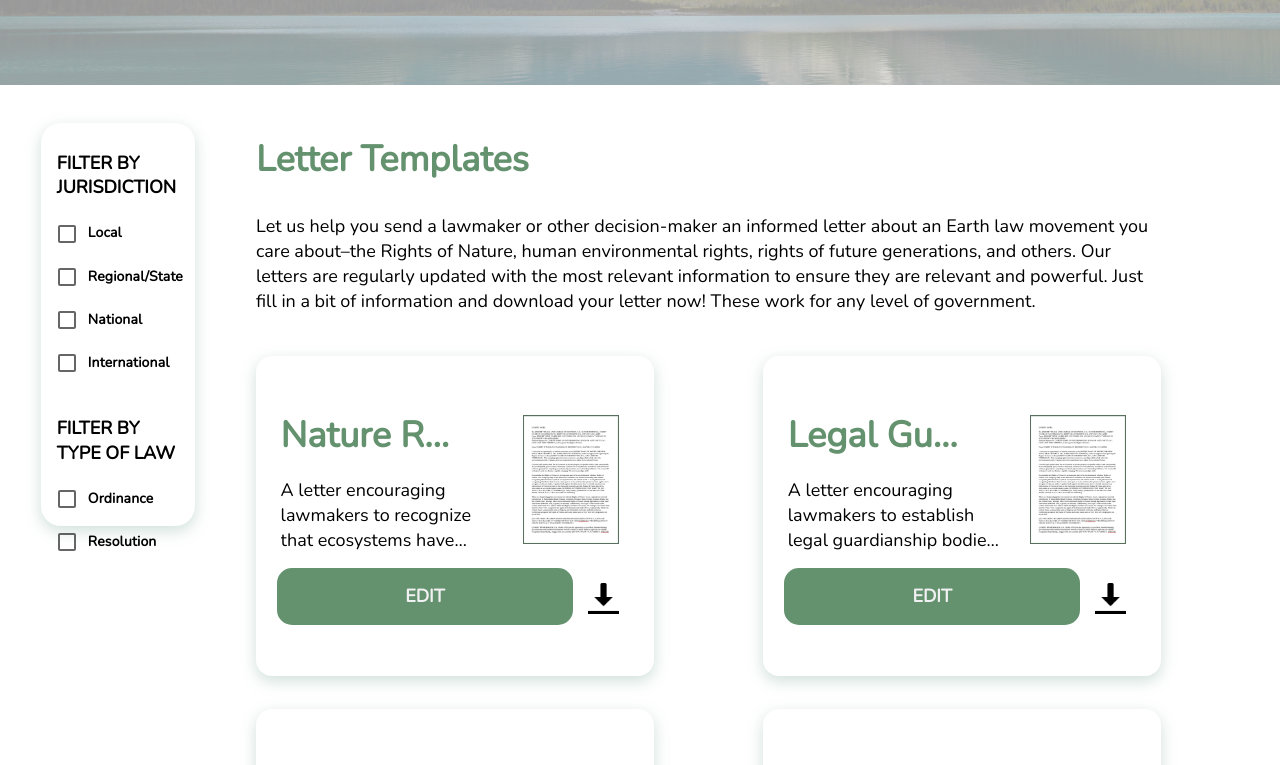
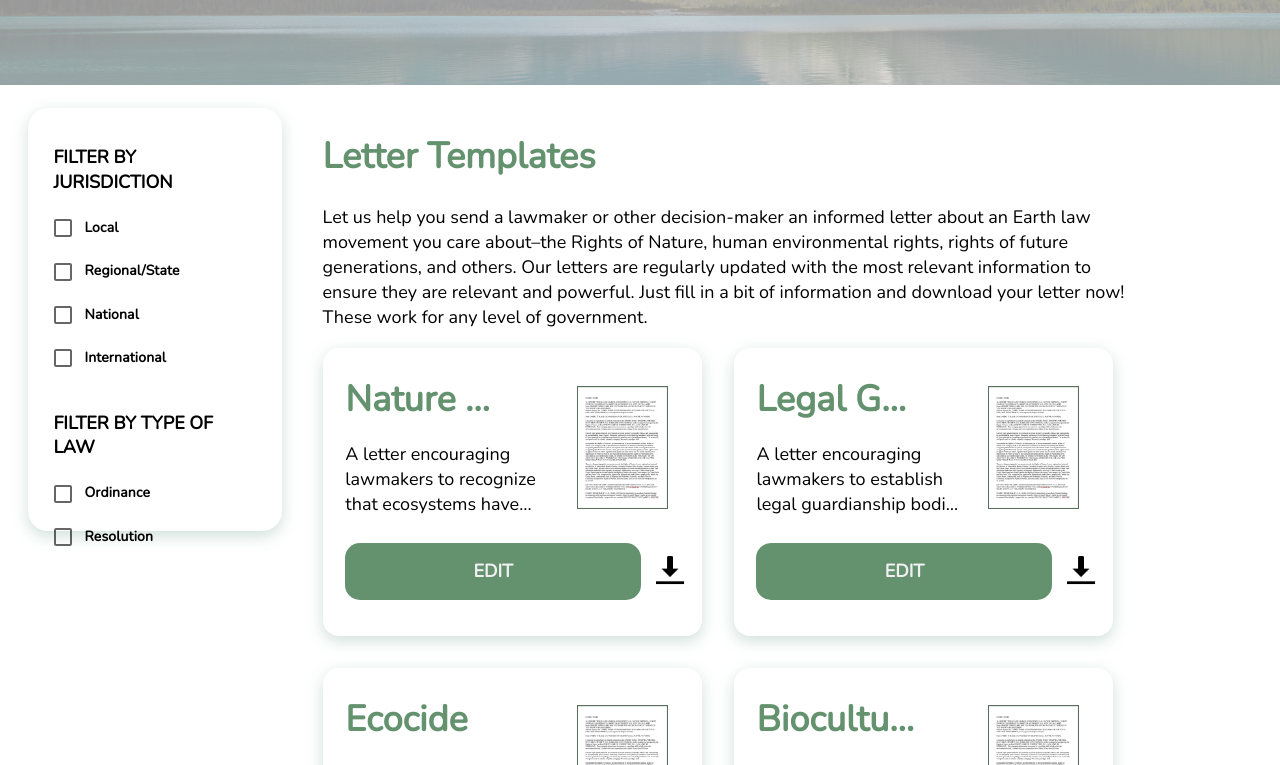
Before and after one commit to cornellh4i/earth-law-center, a React (Create React App) app in the folder client/: page /letters in a window 1280 px wide. Shown: the part 415-1180 px from the top of the page. Built offline with nearby package versions, Linux system fonts and the light colour scheme.

Commit message:
real final styling

```diff
--- a/client/src/components/TemplateCard/TemplateCard.css
+++ b/client/src/components/TemplateCard/TemplateCard.css
@@ -1,18 +1,16 @@
 @import url('https://fonts.googleapis.com/css?family=Nunito&display=swap');
 
 .card-container{
-    width: 80%;
-    height: 20rem;
+    break-inside: avoid;
+    height: 18rem;
     border-radius: 1rem;
     padding-left: 1%;
-    display: inline-block;
     flex-direction: column;
     justify-content: center;
     align-items: flex-start;
     min-width: 300px;
-    margin-right: 3vw;
-    margin-top: 3vh;
-    margin-bottom: 2%;
+    margin-bottom:8%;
+    margin-right:4%;
     box-shadow: 0px 5px 15px rgba(69, 130, 108, 0.25);
 }
 .card-text-container, .card-image-text-container{
@@ -27,7 +25,8 @@
 .card-btn-container{
     width: 100%;
     height: 20%;
-    padding-left:1rem;
+    padding-left:5%;
+    padding-top:5%;
     display: flex;
     flex-direction: row;
 }
@@ -68,8 +67,8 @@
 }
 
 .card-image-text-container{
-    padding-top: 15%;
-    padding-left: 5%;
+    padding-top:10%;
+    padding-left:5%;
     flex-direction: row;
     justify-content: flex-start;
     align-content: space-between;
@@ -90,6 +89,7 @@
     border-style: solid;
     border-width: 0.06rem;
     border-color: #59705F;
+    margin-right: 0;
 }
 
 .tag-container{
--- a/client/src/pages/LawsDisplay/LawsLettersDisplay.css
+++ b/client/src/pages/LawsDisplay/LawsLettersDisplay.css
@@ -1,30 +1,23 @@
 .template-box{
   columns:2;
-}
-
-.card-box{
-  display: flex;
-  flex-direction: row;
-  flex-wrap: wrap;
 }
 .body-box{
   display: flex;
   flex-direction: row;
-  width: 100%;
-  margin-left: -2%;
-  margin-top: 2%;
+  width: 90%;
 }
 .side-box{
   display: flex;
+  padding-left:2%;
+  padding-top:2%;
   flex-direction: column;
   width: 22%;
-  margin-right: 5%;
-  margin-left: 5%;
-  margin-top: 1%;
 }
 
 .content-box{
-  width: 78%;
+  padding-top:2%;
+  padding-left:4%;
+  width: 70%;
 }
 
 .card-heading-title{
@@ -43,8 +36,6 @@
   font-size: 18px;
   line-height: 25px;
   color: #000000;
-  margin-top: 3%;
-  margin-right: 10%;
 }
 
 .law-card{
```
